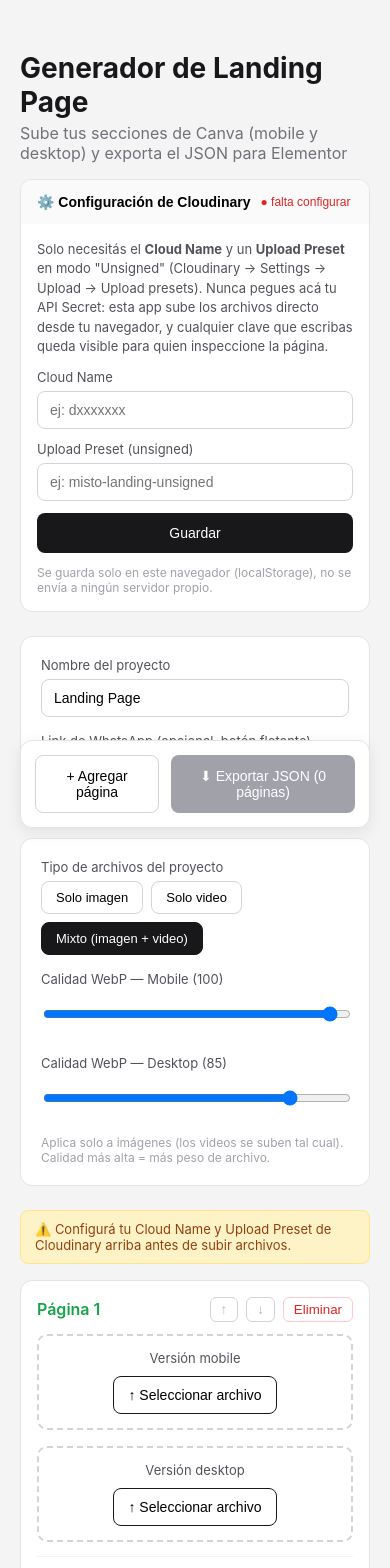
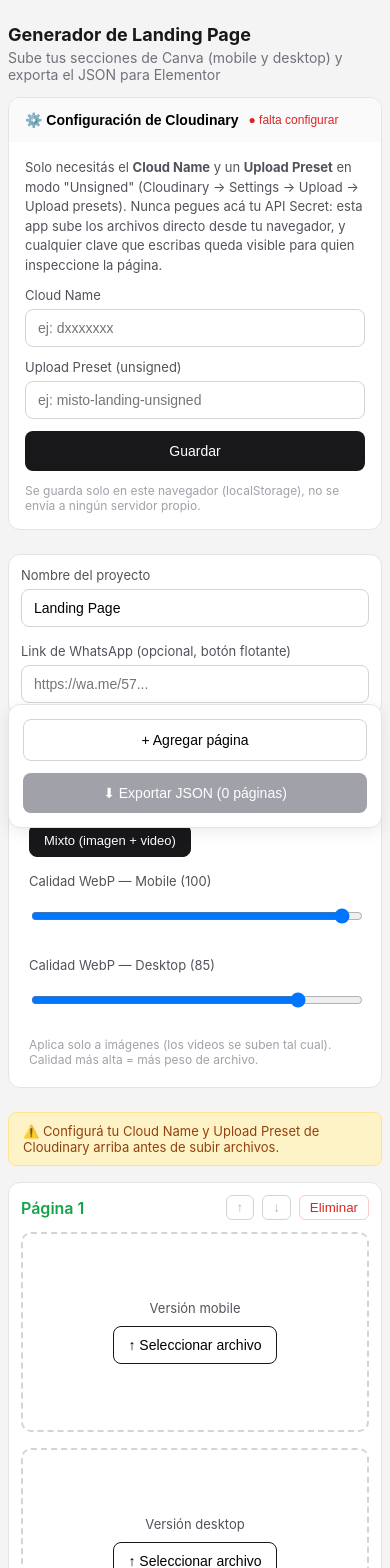
Before and after one commit to geyerm15-code/landingpages-canva, a Next.js app: page / in a window 390 px wide. Shown: the top 1568 px of the page. Built offline with nearby package versions, Linux system fonts and the light colour scheme; no server answers.

Commit message:
Agregar estilos responsive para móvil

```diff
--- a/app/globals.css
+++ b/app/globals.css
@@ -455,3 +455,64 @@ body {
   font-weight: 600;
   color: #52525b;
 }
+
+/* --- Mobile Responsive --- */
+@media (max-width: 768px) {
+  .container {
+    padding: 16px 12px 60px;
+  }
+
+  .project-settings {
+    grid-template-columns: 1fr;
+    padding: 16px;
+  }
+
+  .page-card {
+    padding: 12px;
+  }
+
+  .upload-zone {
+    padding: 12px;
+    min-height: 200px;
+    display: flex;
+    flex-direction: column;
+    justify-content: center;
+    align-items: center;
+  }
+
+  .upload-preview img,
+  .upload-preview video {
+    max-height: 280px;
+    width: 100%;
+  }
+
+  .app-header h1 {
+    font-size: 20px;
+  }
+
+  .subtitle {
+    font-size: 14px;
+  }
+}
+
+@media (max-width: 480px) {
+  .container {
+    padding: 12px 8px 40px;
+  }
+
+  .app-header h1 {
+    font-size: 18px;
+  }
+
+  .project-settings {
+    padding: 12px;
+  }
+
+  .toolbar {
+    flex-direction: column;
+  }
+
+  .toolbar button {
+    width: 100%;
+  }
+}
```
